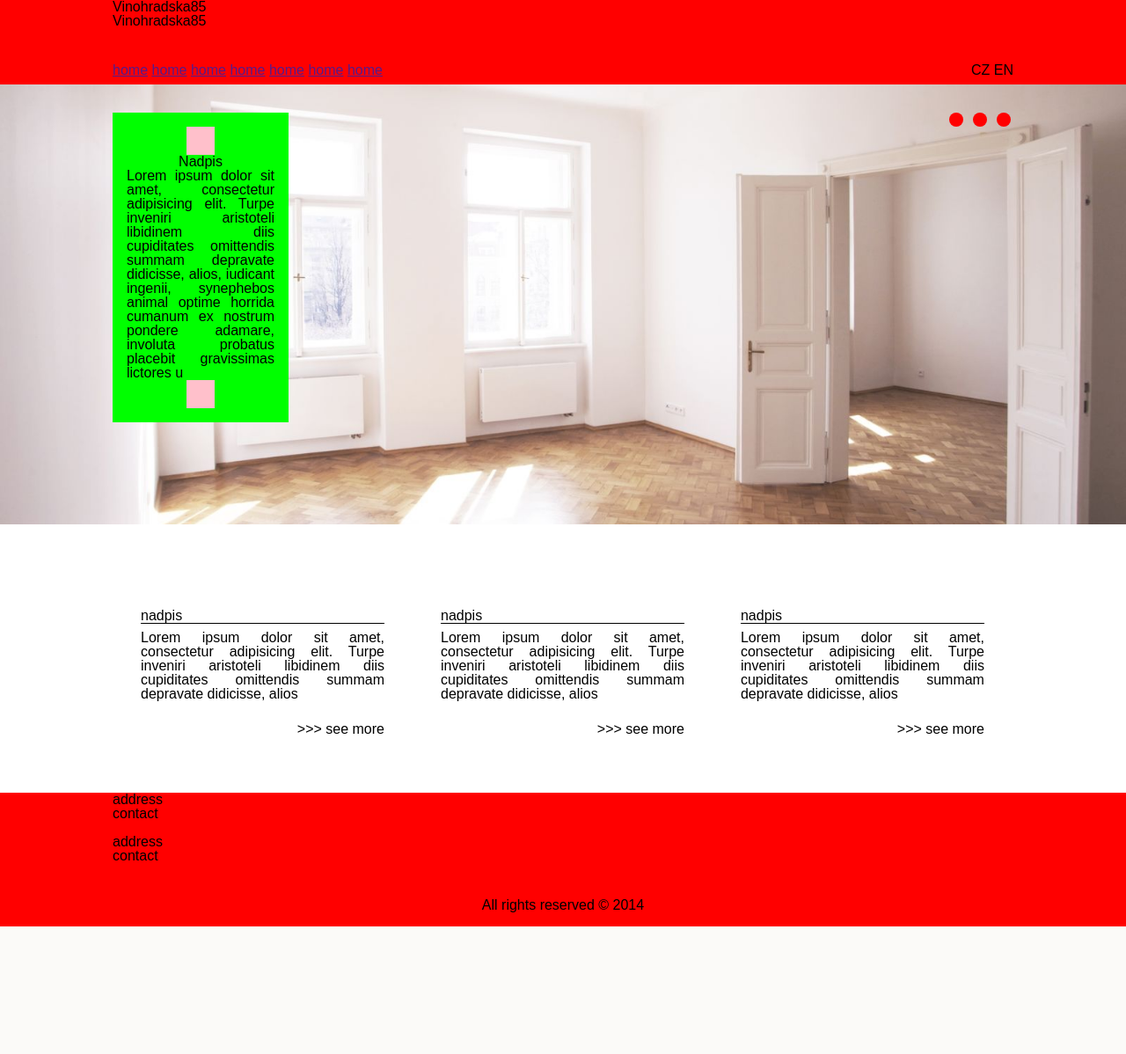
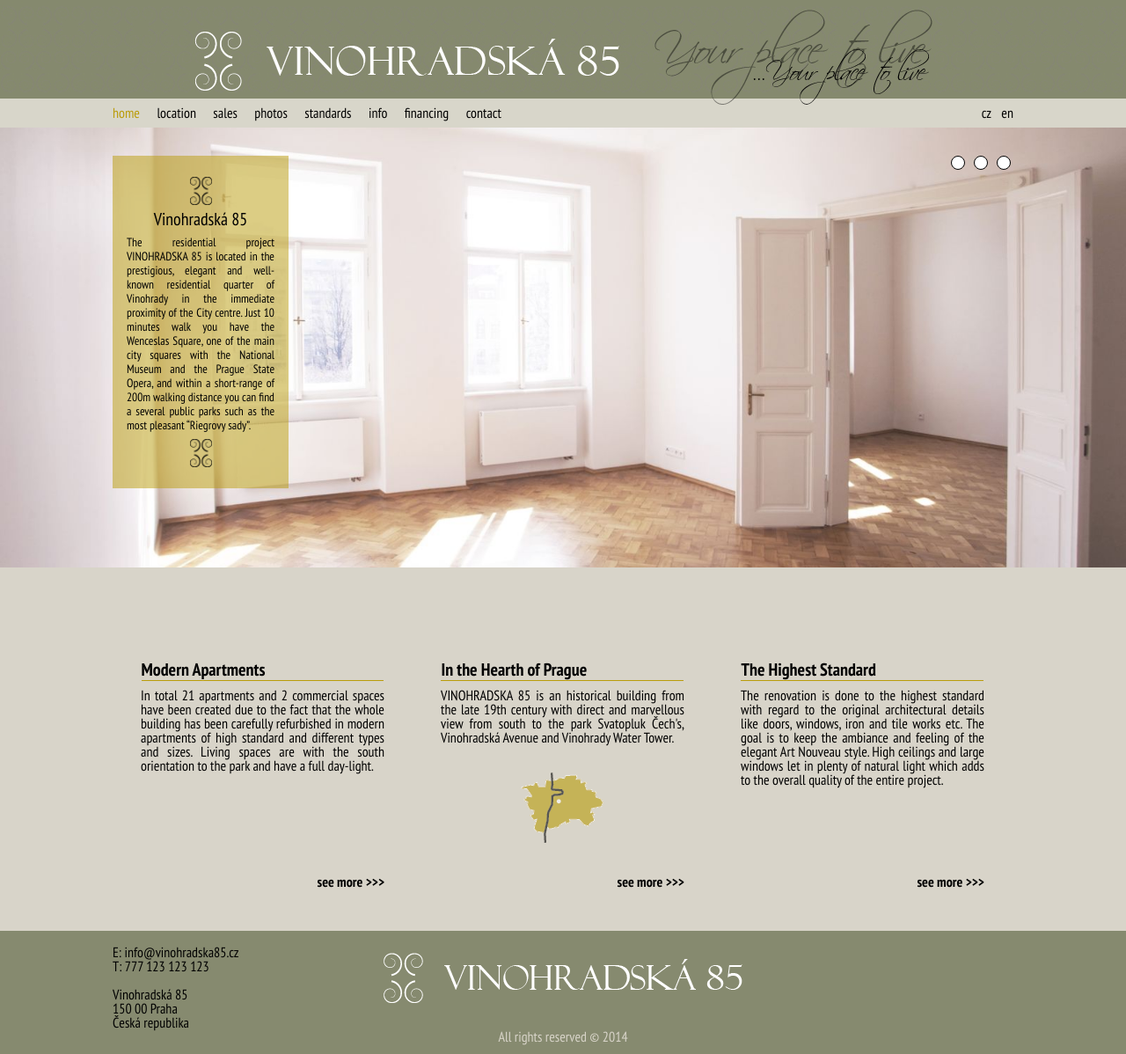
Before and after one commit to mklapal/vinohradska85, a PHP site: page / in a window 1280 px wide. Shown: the whole page at 88% size. Before the commit the page ends 1053 px from the top, so only its background shows below. Run offline with PHP 8.4, Linux system fonts and the light colour scheme; some libraries are stand-ins or nearby versions.

Commit message:
dev homepage impl

```diff
--- a/index.html
+++ b/index.html
@@ -11,29 +11,30 @@
         <!--<[endif]-->
         <script src="//code.jquery.com/jquery-1.9.1.js"></script>
         <script src="//code.jquery.com/ui/1.10.4/jquery-ui.js"></script>
+        <link href='http://fonts.googleapis.com/css?family=PT+Sans+Narrow:400,700' rel='stylesheet' type='text/css'>
     </head>
     <body>
     	<header>
             <div class="wrapper">
-    		<h1>Vinohradska85</h1>
-            <div class="background-title">Vinohradska85</div>
+    		<h1><a href="">Vinohradská85.cz</a></h1>
 
             <nav class="main-menu">
                     <ul>
-                        <li><a href="">home</a></li>
-                        <li><a href="">home</a></li>
-                        <li><a href="">home</a></li>
-                        <li><a href="">home</a></li>
-                        <li><a href="">home</a></li>
-                        <li><a href="">home</a></li>
-                        <li><a href="">home</a></li>
+                        <li><a href="" class="selected">home</a></li>
+                        <li><a href="">location</a></li>
+                        <li><a href="">sales</a></li>
+                        <li><a href="">photos</a></li>
+                        <li><a href="">standards</a></li>
+                        <li><a href="">info</a></li>
+                        <li><a href="">financing</a></li>
+                        <li><a href="">contact</a></li>
                     </ul>
             </nav>
 
             <nav class="lang-menu">
                     <ul>
-                        <li>CZ</li>
-                        <li>EN</li>
+                        <li><a href="">cz</a></li>
+                        <li><a href="">en</a></li>
                     </ul>
             </nav>
 
@@ -45,9 +46,9 @@
 
                 <article class="box1">
                     <div class="logo-element"></div>
-                    <h1>Nadpis</h1>
+                    <h1>Vinohradská 85</h1>
                     <p>
-                        Lorem ipsum dolor sit amet, consectetur adipisicing elit. Turpe inveniri aristoteli libidinem diis cupiditates omittendis summam depravate didicisse, alios, iudicant ingenii, synephebos animal optime horrida cumanum ex nostrum pondere adamare, involuta probatus placebit gravissimas lictores u
+                        The residential project VINOHRADSKA 85 is located in the prestigious, elegant and well-known residential quarter of Vinohrady in the immediate proximity of the City centre. Just 10 minutes walk you have the Wenceslas Square, one of the main city squares with the National Museum and the Prague State Opera, and within a short-range of 200m walking distance you can find a several public parks such as the most pleasant “Riegrovy sady”.
                     </p>
                     <div class="logo-element"></div>
 
@@ -70,30 +71,33 @@
             <div class="wrapper">
 
             <section class="box">
-                <h2>nadpis</h2>
-                <p>
-                Lorem ipsum dolor sit amet, consectetur adipisicing elit. Turpe inveniri aristoteli libidinem diis cupiditates omittendis summam depravate didicisse, alios
+                <h2>Modern Apartments</h2>
+                <p class="box-text">
+                In total 21 apartments and 2 commercial spaces have been created due to the fact that the whole building has been carefully refurbished in modern apartments of high standard and different types and sizes. Living spaces are with the south orientation to the park and have a full day-light.
                 </p>
                 <p class="more">
-                    >>> see more
+                    <a href="">see more >>> </a>
                 </p>
             </section>
+
             <section class="box">
-                <h2>nadpis</h2>
-                <p>
-                Lorem ipsum dolor sit amet, consectetur adipisicing elit. Turpe inveniri aristoteli libidinem diis cupiditates omittendis summam depravate didicisse, alios
+                <h2>In the Hearth of Prague</h2>
+                <p class="box-text">
+                VINOHRADSKA 85 is an historical building from the late 19th century   with direct and marvellous view from south to the park Svatopluk Čech's, Vinohradská Avenue and Vinohrady Water Tower.
+                <img class="img-center" src="content/mapa.png" alt="map" />
                 </p>
                 <p class="more">
-                    >>> see more
+                    <a href="">see more >>> </a>
                 </p>
             </section>
+
             <section class="box">
-                <h2>nadpis</h2>
-                <p>
-                Lorem ipsum dolor sit amet, consectetur adipisicing elit. Turpe inveniri aristoteli libidinem diis cupiditates omittendis summam depravate didicisse, alios
+                <h2>The Highest Standard</h2>
+                <p class="box-text">
+                The renovation is done to the highest standard with regard to the original architectural details like doors, windows, iron and tile works etc. The goal is to keep the ambiance and feeling of the elegant Art Nouveau style.  High ceilings and large windows let in plenty of natural light which adds to the overall quality of the entire project.
                 </p>
                 <p class="more">
-                    >>> see more
+                    <a href="">see more >>> </a>
                 </p>
             </section>
 
@@ -103,13 +107,13 @@
     	<footer>
             <div class="wrapper">
     		<article>
-                <p>
-                    address<br>
-                    contact<br>
+                <p class="address">
+                    E: info@vinohradska85.cz<br>
+                    T: 777 123 123 123<br>
                     <br>
-                    address<br>
-                    contact<br>
-
+                    Vinohradská 85<br>
+                    150 00 Praha<br>
+                    Česká republika
                 </p>
             </article>
 
@@ -128,6 +132,10 @@
         }
 
         $( document ).ready(function() {
+
+                $('a, li').hover(function () {
+                    $(this).toggleClass("active");
+                });
 
                 var bcg = [
                 'images/bcg1.jpg',
--- a/style/scss/_footer.scss
+++ b/style/scss/_footer.scss
@@ -1,14 +1,22 @@
 footer {
 	padding: 0 10%;
-	background: $red;
+	background: $green-dark;
+	height:140px;
 
 	.wrapper{
-		height: auto;
+		background: transparent url('../../images/footer_logo.png') no-repeat;
+		background-position: 50% 30%;
+		height:140px;
+	}
+
+	.address{
+		padding: 1em 0 0 0;
 	}
 
 	.copyright{
-		padding:2.5em 0 1em;
+		padding:0em 0 0em;
 		text-align:center;
+		color:$grey-background;
 	}
 
 
--- a/style/scss/_general.scss
+++ b/style/scss/_general.scss
@@ -7,11 +7,11 @@ html, body {
 }
 
 form input {
-	font-family: "Arial", sans-serif;
+	font-family: 'PT Sans Narrow', 'sans-serif';
 }
 
 body {
-	font-family: "Arial", sans-serif;
+	font-family: 'PT Sans Narrow', 'sans-serif';
     font-size: 100%;
     line-height: 1em;
     margin: 0 auto;
--- a/style/scss/_header.scss
+++ b/style/scss/_header.scss
@@ -1,25 +1,73 @@
 header {
 	padding: 0 10%;
-	background: $red;
+	background: $green-dark url('../../images/header_background.jpg') repeat-x;
+	height:145px;
 
 	.wrapper{
-		height:6em;
+		background: transparent url('../../images/header_logo.png') no-repeat;
+		background-position: 50% 30%;
+		height:145px;
+	}
+
+	h1{
+		display:block;
+		width:100%;
+		height:112px;
+		a{
+			display:block;
+			width:100%;
+			height:112px;
+			text-indent: -9999px;
+		}
 	}
 
 	.main-menu{
-		padding-top:2.5em;
+		padding-top:0.5em;
 		float:left;
 		ul li{
 			display:inline-block;
+			margin:0 1em 0 0;
+		}
+
+		a{
+			//font-weight:bold;
+			text-decoration:none;
+			color:$black;
+			font-size:$font-m;
+		}
+		a:hover{
+			color:$gold;
+		}
+
+		a.active,
+		a.selected
+		{
+			color:$gold;
 		}
 
 	}
 
 	.lang-menu{
-		padding-top:2.5em;
+		padding-top:0.5em;
 		float:right;
 		ul li{
 			display:inline-block;
+			margin:0 0 0 0.5em;
+		}
+		a{
+			//font-weight:bold;
+			text-decoration:none;
+			color:$black;
+			font-size:$font-m;
+		}
+		a:hover{
+			color:$gold;
+		}
+
+		a.active,
+		a.selected
+		{
+			color:$gold;
 		}
 
 	}
--- a/style/scss/_main.scss
+++ b/style/scss/_main.scss
@@ -19,18 +19,27 @@
 		padding:1em;
 		width:200px;
 		height:auto;
-		background:$green;
+		background:$gold-opacity;
 		float:left;
+
+		h1{
+			text-align:center;
+			font-size:$font-xl;
+			padding:0 0 0.5em 0;
+		}
 
 		p{
 			text-align:justify;
+			font-size:$font-s;
 		}
 
 		.logo-element{
 			height:2em;
 			width:2em;
-			background:pink;
-			margin:auto;
+			background: url('../../images/graphic_black.png') no-repeat transparent;
+			background-position: 50% 50%;
+			background-size: contain;
+			margin: 0.5em auto;
 		}
 	}
 
@@ -44,9 +53,16 @@
 			height:1em;
 			display:inline-block;
 			@include rounded(1em);
-			background:red;
+			background:$white;
 			margin:0 0.2em 1em;
 			text-indent:-99999px;
+			border:1px solid $black;
+		}
+
+		.active,
+		.selected
+		{
+			background:$gold;
 		}
 	}
 
@@ -56,7 +72,7 @@
 .text{
 
 	padding: 0 10%;
-	//background: ;
+	background: $grey-background;
 
 	.wrapper{
 		overflow: hidden;
@@ -68,19 +84,38 @@
 		margin: 3em 0em;
 
 		h2{
-			margin:0em 2em 0em;
-			padding:3em 0em 0em;
-			border-bottom:1px solid black;
+			font-weight:bold;
+			font-size:$font-xl;
+			margin:0em 1.625em 0em;
+			padding:3em 0em 0.2em;
+			border-bottom:1px solid $gold;
 		}
 
-		p{
+		p.box-text{
 			padding:0.5em 2em 1em;
 			text-align:justify;
+			min-height: 220px;
 
+		}
+
+		.img-center{
+			display:block;
+			margin:2em auto 0;
 		}
 
 		.more{
 			float:right;
+			height:auto;
+			padding:0 2em 0 0;
+
+			a{
+				text-decoration:none;
+				font-weight:bold;
+				color:$black;
+			}
+			a:hover{
+				color:$gold;
+			}
 		}
 	}
 
--- a/style/scss/_mobile.scss
+++ b/style/scss/_mobile.scss
@@ -1,4 +1,31 @@
-@media only screen and (max-width:500px) {
+@media only screen and (max-width:850px) {
+
+	header {
+		.wrapper{
+			background-size: contain;
+		}
+	}
+
+	.text{
+		.box{
+			margin: 1em 0em;
+
+			h2{
+				margin:0em 0.425em 0em;
+				padding:3em 0em 0.2em;
+			}
+
+			p.box-text{
+				padding:0.5em 0.5em 1em;
+			}
+		}
+
+	}
+
+}
+
+
+@media only screen and (max-width:600px) {
 
 	header, footer, .main, .text {
 		padding: 0 2%;
@@ -9,11 +36,25 @@
 		}
 	}
 
+	header {
+		.wrapper{
+			background-size: contain;
+		}
+	}
+
+	footer {
+
+		.wrapper{
+			background-size: contain;
+		}
+	}
+
 	.main{
 		.box1{
 			width:auto;
 			height:auto;
 			float:none;
+			min-height:100px;
 		}
 
 	}
--- a/style/scss/_settings.scss
+++ b/style/scss/_settings.scss
@@ -1,11 +1,33 @@
 //fonts
-$font-xs:	1.0em;	//12px
-$font-s:	1.0em;	//14px
+$font-xs:	0.675em;	//12px
+$font-s:	0.85em;	//14px
 $font-m:	1.0em;	//16px
-$font-l:	1.0em;	//20px
-$font-xl:	1.0em;	//24px
-$font-xxl:	1.0em;	//30px
+$font-l:	1.125em;	//20px
+$font-xl:	1.25em;	//24px
+$font-xxl:	1.5em;	//30px
 
 $red:	#f00;
 $blue:	#00f;
 $green:	#0f0;
+
+$white: #fff;
+$black: #000;
+$green-light: rgb(216, 212, 201);
+$green-dark: #868a6f;
+$grey-background: rgb(216, 212, 201);
+$gold: rgb(186, 156, 10);
+$gold-opacity: rgba(186, 156, 10, 0.5);
+
+/*
+- podklady pro banner - výška 145b včetně světlého pruhu, kody barev - tmavá: 132 136 109, světlá: 216 212 201
+- prostřední pole - světlá 216 212 201
+- patička - pruh výška 140b, tmavá: 132 136 109
+- grafické prvky - výška 29b, šířka 23b
+- zlatá barva - kod 186 156 10
+- zlaté linky - tl. 1b
+- font - PT Sans Narrow https://www.google.com/fonts/specimen/PT+Sans+Narrow
+- texty - do bloku, regular, 13 v boxu, 14 normálně
+- nadpisy - tučně, kurzíva - jestli to google umí?, 22
+- zlatý box 190x400, průhlednost 60%
+- kolečka 13b
+*/
```
Also changed, not shown: content/mapa.png (added), images/footer_logo.png (added), images/graphic_black.png (added), images/graphic_gold.png (added), images/header_background.jpg (added), images/header_logo.png (added), style/css/style.css.
